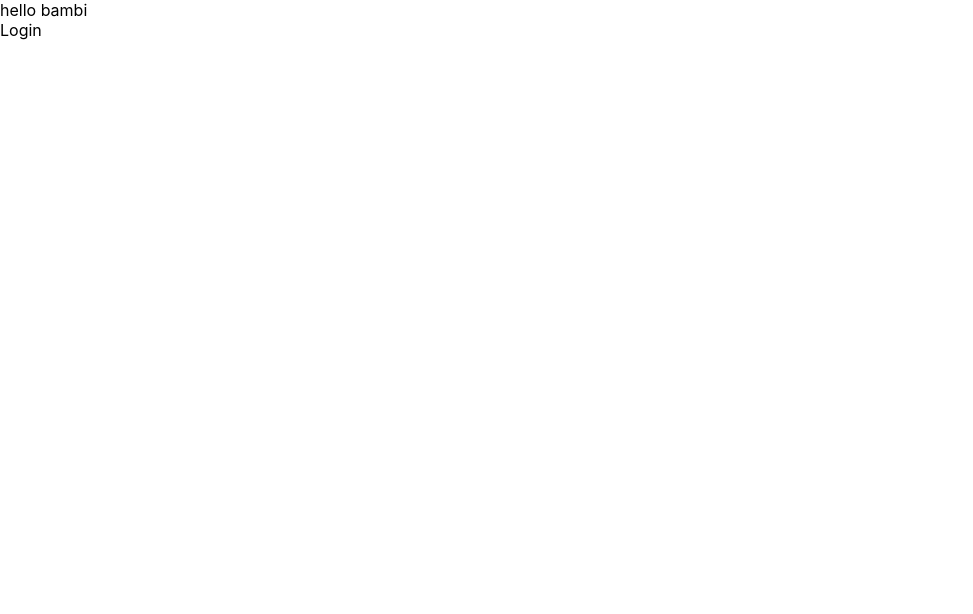
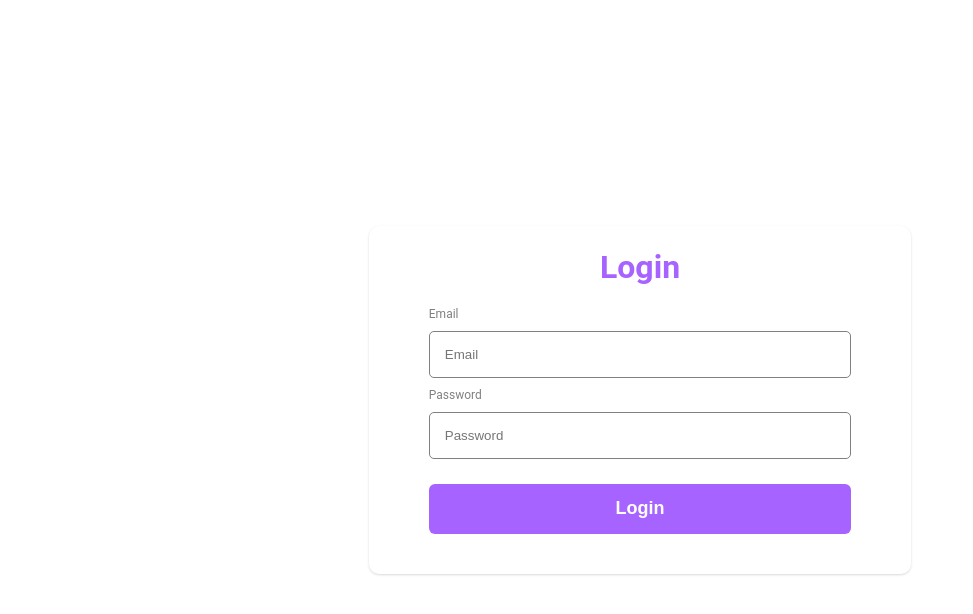
Before and after one commit to iampjgb/satovan_, a React (Create React App) app in the folder frontend/: page / in a window 1280 px wide. Shown: the top 614 px of the page, without its empty margins (0-973 px from the left). Built offline with nearby package versions, Linux system fonts and the light colour scheme.

Commit message:
regsiter and login forms

```diff
--- a/frontend/package.json
+++ b/frontend/package.json
@@ -6,9 +6,12 @@
     "@testing-library/jest-dom": "^5.16.5",
     "@testing-library/react": "^13.4.0",
     "@testing-library/user-event": "^13.5.0",
+    "axios": "^1.1.2",
     "react": "^18.2.0",
     "react-dom": "^18.2.0",
+    "react-router-dom": "^6.4.2",
     "react-scripts": "5.0.1",
+    "sass": "^1.55.0",
     "web-vitals": "^2.1.4"
   },
   "scripts": {
--- a/frontend/public/index.html
+++ b/frontend/public/index.html
@@ -1,14 +1,12 @@
 <!DOCTYPE html>
 <html lang="en">
-  <head>
+
+<head>
     <meta charset="utf-8" />
     <link rel="icon" href="%PUBLIC_URL%/favicon.ico" />
     <meta name="viewport" content="width=device-width, initial-scale=1" />
     <meta name="theme-color" content="#000000" />
-    <meta
-      name="description"
-      content="Web site created using create-react-app"
-    />
+    <meta name="description" content="Web site created using create-react-app" />
     <link rel="apple-touch-icon" href="%PUBLIC_URL%/logo192.png" />
     <!--
       manifest.json provides metadata used when your web app is installed on a
@@ -24,9 +22,10 @@
       work correctly both with client-side routing and a non-root public URL.
       Learn how to configure a non-root public URL by running `npm run build`.
     -->
-    <title>React App</title>
-  </head>
-  <body>
+    <title>Satovan</title>
+</head>
+
+<body>
     <noscript>You need to enable JavaScript to run this app.</noscript>
     <div id="root"></div>
     <!--
@@ -39,5 +38,6 @@
       To begin the development, run `npm start` or `yarn start`.
       To create a production bundle, use `npm run build` or `yarn build`.
     -->
-  </body>
+</body>
+
 </html>
--- a/frontend/src/App.js
+++ b/frontend/src/App.js
@@ -1,10 +1,11 @@
-import { Login } from "./pages/Login";
+import { Register } from "./pages/Register/Register";
+import { Login } from "./pages/Register/Login";
 
 
 function App() {
   return (
     <div className="App">
-      hello bambi
+      {/* <Register/> */}
       <Login/>
     </div>
   );
--- a/frontend/src/index.css
+++ b/frontend/src/index.css
@@ -1,13 +1,10 @@
-body {
-  margin: 0;
-  font-family: -apple-system, BlinkMacSystemFont, 'Segoe UI', 'Roboto', 'Oxygen',
-    'Ubuntu', 'Cantarell', 'Fira Sans', 'Droid Sans', 'Helvetica Neue',
-    sans-serif;
-  -webkit-font-smoothing: antialiased;
-  -moz-osx-font-smoothing: grayscale;
+body,
+html {
+    height: 100%;
+    padding: 0;
+    margin: 0;
+    box-sizing: border-box;
+    font-family: 'Roboto', sans-serif;
 }
 
-code {
-  font-family: source-code-pro, Menlo, Monaco, Consolas, 'Courier New',
-    monospace;
-}
+@import url('https://fonts.googleapis.com/css2?family=Permanent+Marker&family=Roboto:wght@100;300;400;500;700;900&display=swap');
--- a/frontend/src/pages/Login.jsx
+++ /dev/null
@@ -1,7 +0,0 @@
-import React from 'react'
-
-export const Login = () => {
-    return (
-    <div>Login</div>
-    )
-}
--- /dev/null
+++ b/frontend/src/pages/Register/Login.jsx
@@ -0,0 +1,53 @@
+import React from 'react';
+import { useState } from 'react';
+import { LoginFormInput } from './LoginFormInput';
+import './register.scss';
+
+export const Login = () => {
+
+    const [loginData,setLoginData]=useState({
+        email:'',
+        password:'',
+    });
+
+    const inputs=[
+    {
+        id:1,
+        name:'email',
+        type:'email',
+        label:'Email',
+        placeholder:'Email',
+        errorMessage:'Email must be in valid format.',
+        required:true
+    },
+    {
+        id:2,
+        name:'password',
+        type:'text',
+        label:'Password',
+        placeholder:'Password',
+        errorMessage:'Password must be 8-20 characters and include at least 1 letter,1 number and 1 special character.',
+        required:true,
+        pattern:'^(?=.*{1})(?=.*[A-Z]{1})(?=.*[!@#$%^&*{|}?~_=+.-]{1})[A-Z0-9!@#$%^&*{|}?~_=+.-]{8,20}$',
+    },
+]
+
+    const handleSubmit=e=>{
+        e.preventDefault();
+    }
+
+    const onChange=e=>{
+        setLoginData({...loginData,[e.target.name]:e.target.value});
+    }
+    return (
+    <div className='container'>
+        <form onSubmit={handleSubmit}>
+            <h1>Login</h1>
+            {inputs.map((input)=>
+                <LoginFormInput key={input.id} {...input} value={loginData[input.name]} onChange={onChange}/>
+            )}
+            <input type="submit" value='Login' />
+        </form>
+    </div>
+    )
+}
--- /dev/null
+++ b/frontend/src/pages/Register/LoginFormInput.jsx
@@ -0,0 +1,23 @@
+import React from 'react';
+import { useState } from 'react';
+import './register.scss';
+
+export const LoginFormInput = (props) => {
+    const [focused,setFocused]=useState(false);
+    const{label,onChange,errorMessage,id,...inputProps}=props;
+
+    const handleFocus=(e)=>{
+        setFocused(true);
+    }
+    return (
+    <div className='formInput'>
+        <label>{label}</label>
+        <input {...inputProps} onChange={onChange}
+        onBlur={handleFocus} focused={focused.toString()}
+        onFocus={()=>
+        inputProps.name==="confirmPassword" && setFocused(true)}
+        />
+        <span>{errorMessage}</span>
+    </div>
+    )
+}
--- /dev/null
+++ b/frontend/src/pages/Register/Register.jsx
@@ -0,0 +1,73 @@
+import React from 'react';
+import { useState } from 'react';
+import { RegisterFormInput } from './RegisterFormInput';
+import './register.scss';
+
+export const Register = () => {
+
+    const [registerData,setRegisterData]=useState({
+        email:'',
+        birthday:'',
+        password:'',
+        confirmPassword:''
+    });
+
+    const inputs=[
+    {
+        id:1,
+        name:'email',
+        type:'email',
+        label:'Email',
+        placeholder:'Email',
+        errorMessage:'Email must be in valid format.',
+        required:true
+    },
+    {
+        id:2,
+        name:'birthday',
+        type:'date',
+        label:'Birthday',
+        placeholder:'Birthday',
+        errorMessage:''
+    },
+    {
+        id:3,
+        name:'password',
+        type:'text',
+        label:'Password',
+        placeholder:'Password',
+        errorMessage:'Password must be 8-20 characters and include at least 1 letter,1 number and 1 special character.',
+        required:true,
+        pattern:'^(?=.*{1})(?=.*[A-Z]{1})(?=.*[!@#$%^&*{|}?~_=+.-]{1})[A-Z0-9!@#$%^&*{|}?~_=+.-]{8,20}$',
+    },
+    {
+        id:4,
+        name:'confirmPassword',
+        type:'text',
+        label:'Confirm Password',
+        placeholder:'Confirm Password',
+        errorMessage:"Password don't match.",
+        required:true,
+        value:registerData.password
+    },
+]
+
+    const handleSubmit=e=>{
+        e.preventDefault();
+    }
+
+    const onChange=e=>{
+        setRegisterData({...registerData,[e.target.name]:e.target.value});
+    }
+    return (
+    <div className='container'>
+        <form onSubmit={handleSubmit}>
+            <h1>Sign Up</h1>
+            {inputs.map((input)=>
+                <RegisterFormInput key={input.id} {...input} value={registerData[input.name]} onChange={onChange}/>
+            )}
+            <input type="submit" value='Sign Up' />
+        </form>
+    </div>
+    )
+}
--- /dev/null
+++ b/frontend/src/pages/Register/RegisterFormInput.jsx
@@ -0,0 +1,23 @@
+import React from 'react';
+import { useState } from 'react';
+import './register.scss';
+
+export const RegisterFormInput = (props) => {
+    const [focused,setFocused]=useState(false);
+    const{label,onChange,errorMessage,id,...inputProps}=props;
+
+    const handleFocus=(e)=>{
+        setFocused(true);
+    }
+    return (
+    <div className='formInput'>
+        <label>{label}</label>
+        <input {...inputProps} onChange={onChange}
+        onBlur={handleFocus} focused={focused.toString()}
+        onFocus={()=>
+        inputProps.name==="confirmPassword" && setFocused(true)}
+        />
+        <span>{errorMessage}</span>
+    </div>
+    )
+}
--- /dev/null
+++ b/frontend/src/pages/Register/register.scss
@@ -0,0 +1,63 @@
+// body * {
+//     border: 1px solid pink;
+// }
+$base-color: #A763FF;
+.container {
+    display: flex;
+    align-items: center;
+    justify-content: center;
+    height: 100vh;
+    form {
+        padding: 0 60px;
+        box-shadow: rgba(0, 0, 0, 0.1) 0px 1px 3px 0px, rgba(0, 0, 0, 0.06) 0px 1px 2px 0px;
+        border-radius: 10px;
+        input[type=text],
+        input[type=email],
+        input[type=date] {
+            padding: 15px;
+            margin: 10px 0;
+            border-radius: 5px;
+            border: 1px solid gray;
+        }
+        h1 {
+            color: $base-color;
+            text-align: center;
+        }
+        input[type=submit] {
+            width: 100%;
+            height: 50px;
+            padding: 10px;
+            background-color: $base-color;
+            color: white;
+            border: none;
+            font-size: 18px;
+            border-radius: 6px;
+            font-weight: bold;
+            cursor: pointer;
+            margin-top: 15px;
+            margin-bottom: 40px;
+        }
+    }
+}
+
+.formInput {
+    display: flex;
+    flex-direction: column;
+    width: 33vw;
+    label {
+        font-size: 12px;
+        color: gray;
+    }
+    span {
+        font-size: 12px;
+        padding: 3px;
+        color: red;
+        display: none;
+    }
+    input:invalid[focused='true'] {
+        border: 1px solid red;
+    }
+    input:invalid[focused='true']~span {
+        display: block;
+    }
+}
```
Also changed, not shown: 1 other file (tests, documents, lock files or other folders).
